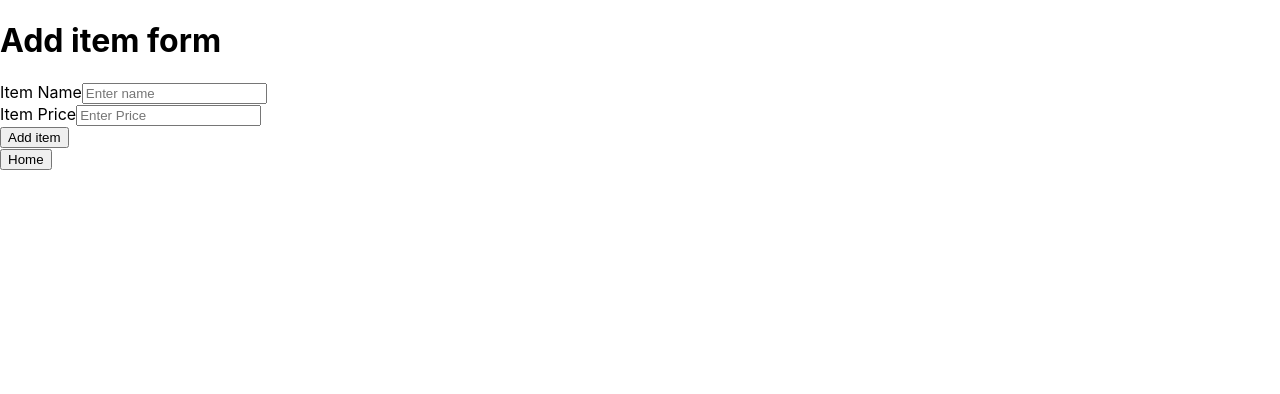
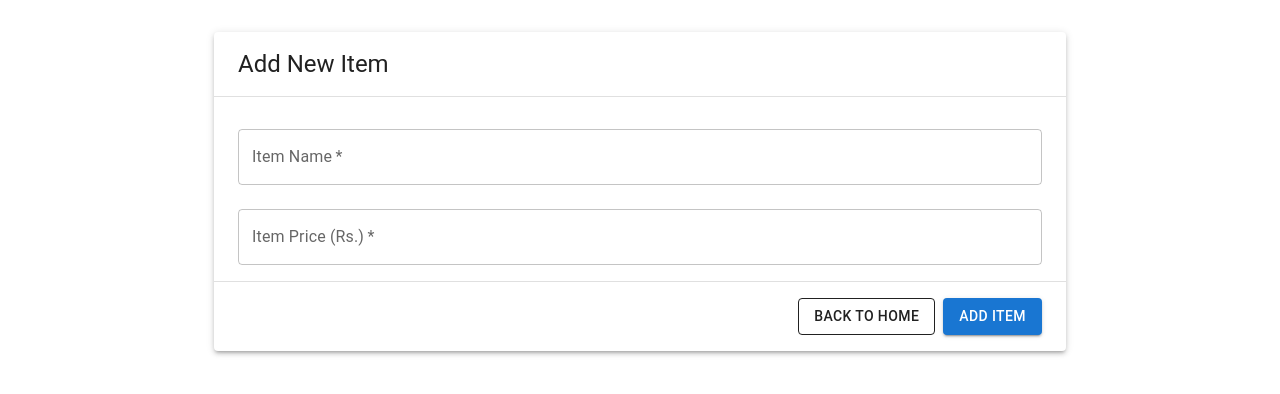
Before and after one commit to Sathira-Wijeratne/Restaurant-Billing-System, a React (Create React App) app in the folder frontend/: page /add-item in a window 1280 px wide. Shown: the top 394 px of the page. Built offline with nearby package versions, Linux system fonts and the light colour scheme; no server answers; what @react-firebase/database would draw is missing.

Commit message:
beautify Add item page

```diff
--- a/frontend/src/components/AddItems.js
+++ b/frontend/src/components/AddItems.js
@@ -1,8 +1,17 @@
-import React, {useEffect, useState} from "react";
+import { useState } from "react";
 import cong from "../Firebase";
-import {collection, addDoc} from "firebase/firestore";
-import {ToastContainer, toast} from "react-toastify"
-import { validateItemName } from "../utils/ValidateItemName";
+import { collection, addDoc } from "firebase/firestore";
+import { ToastContainer, toast } from "react-toastify";
+import { validateItemName, validateItemPrice } from "../utils/ValidateItem";
+import {
+    Button,
+    TextField,
+    Typography,
+    Box,
+    Container,
+    Paper,
+    Grid
+} from "@mui/material";
 
 /**
  * TODO :
@@ -11,7 +20,7 @@ import { validateItemName } from "../utils/ValidateItemName";
  *  handle same item being added more than once
  */
 
-export default function AddItem(){
+export default function AddItem() {
     // variables
     const [itemName, setItemName] = useState("");
     const [itemPrice, setItemPrice] = useState("");
@@ -21,14 +30,14 @@ export default function AddItem(){
     const notifyAddItemFail = () => toast.error("Item not added")
 
     // functions
-    async function saveItem(){
+    async function saveItem() {
         // validate fields
 
         // save the item
         try {
-            const docRef = await addDoc(collection(cong, "items"),{
-                itemName : itemName,
-                itemPrice : itemPrice
+            const docRef = await addDoc(collection(cong, "items"), {
+                itemName: itemName,
+                itemPrice: itemPrice
             });
             console.log("Document written with ID : ", docRef.id);
             notifyAddItem();
@@ -38,44 +47,85 @@ export default function AddItem(){
         }
     }
 
-    function clearFields(){
+    function clearFields() {
         setItemName("");
         setItemPrice("");
     }
 
-    return(
-        <div>
-            <ToastContainer position = "top-center" autoClose = {1000} pauseOnHover = {false} hideProgressBar = {true}/>
-            <h1>Add item form</h1>
-            <div>
+    return (
+        <Container maxWidth="md">
+            <ToastContainer
+                position="top-center"
+                autoClose={1000}
+                pauseOnHover={false}
+                hideProgressBar={true}
+                closeButton={false}
+                theme="light"
+            />
+            <Paper elevation={3} sx={{ p: 0, mt: 4 }}>
+    <Typography variant="h5" sx={{ px: 3, py: 2, borderBottom: '1px solid rgba(0, 0, 0, 0.12)' }}>
+        Add New Item
+    </Typography>
+
     <form onSubmit={(e) => {
         e.preventDefault();
         saveItem();
         clearFields();
     }}>
-                    <div>
-                        <label>Item Name</label>
-                        <input required type="text" value={itemName} placeholder="Enter name" pattern="[A-Za-z ]+" onChange={(e) => {
-                            let value = validateItemName(e.target.value);
-                            // remove leading space if at beginning
-                            if (value.startsWith(' ')) {
-                                value = value.substring(1);
-                            }
-                            setItemName(value);
-                        }}/>
-                    </div>
-                    <div>
-                        <label>Item Price</label>
-                        <input required type="number" value={itemPrice} min={0} placeholder="Enter Price " onChange={(e) => {
-                            setItemPrice(e.target.value);
-                        }}/>
-                    </div>
-                    <button type="submit">Add item</button>
+        <Box sx={{ px: 3, pt: 2, pb: 1 }}>
+            <TextField
+                label="Item Name"
+                fullWidth
+                required
+                value={itemName}
+                margin="normal"
+                placeholder="Enter name"
+                onChange={(e) => {
+                    setItemName(validateItemName(e.target.value));
+                }}
+            />
+            <TextField
+                label="Item Price (Rs.)"
+                type="number"
+                fullWidth
+                required
+                value={itemPrice}
+                placeholder="Enter price"
+                margin="normal"
+                slot={{ min: 0, max: 50000 }}
+                onChange={(e) => {
+                    setItemPrice(validateItemPrice(e.target.value));
+                }}
+            />
+        </Box>
+
+        <Box sx={{
+            display: 'flex',
+            justifyContent: 'flex-end',
+            px: 3,
+            pb: 2,
+            borderTop: '1px solid rgba(0, 0, 0, 0.12)',
+            pt: 2
+        }}>
+            <Button
+                variant="outlined"
+                color="inherit"
+                component="a"
+                href="/"
+                sx={{ mr: 1 }}
+            >
+                Back to Home
+            </Button>
+            <Button
+                type="submit"
+                variant="contained"
+                color="primary"
+            >
+                Add Item
+            </Button>
+        </Box>
     </form>
-            </div>
-            <a href="/"><button>Home</button></a>
-            <div>
-            </div>
-        </div>
+</Paper>
+        </Container>
     );
 }
```
Lines whose indentation alone changed are shown as unchanged.
